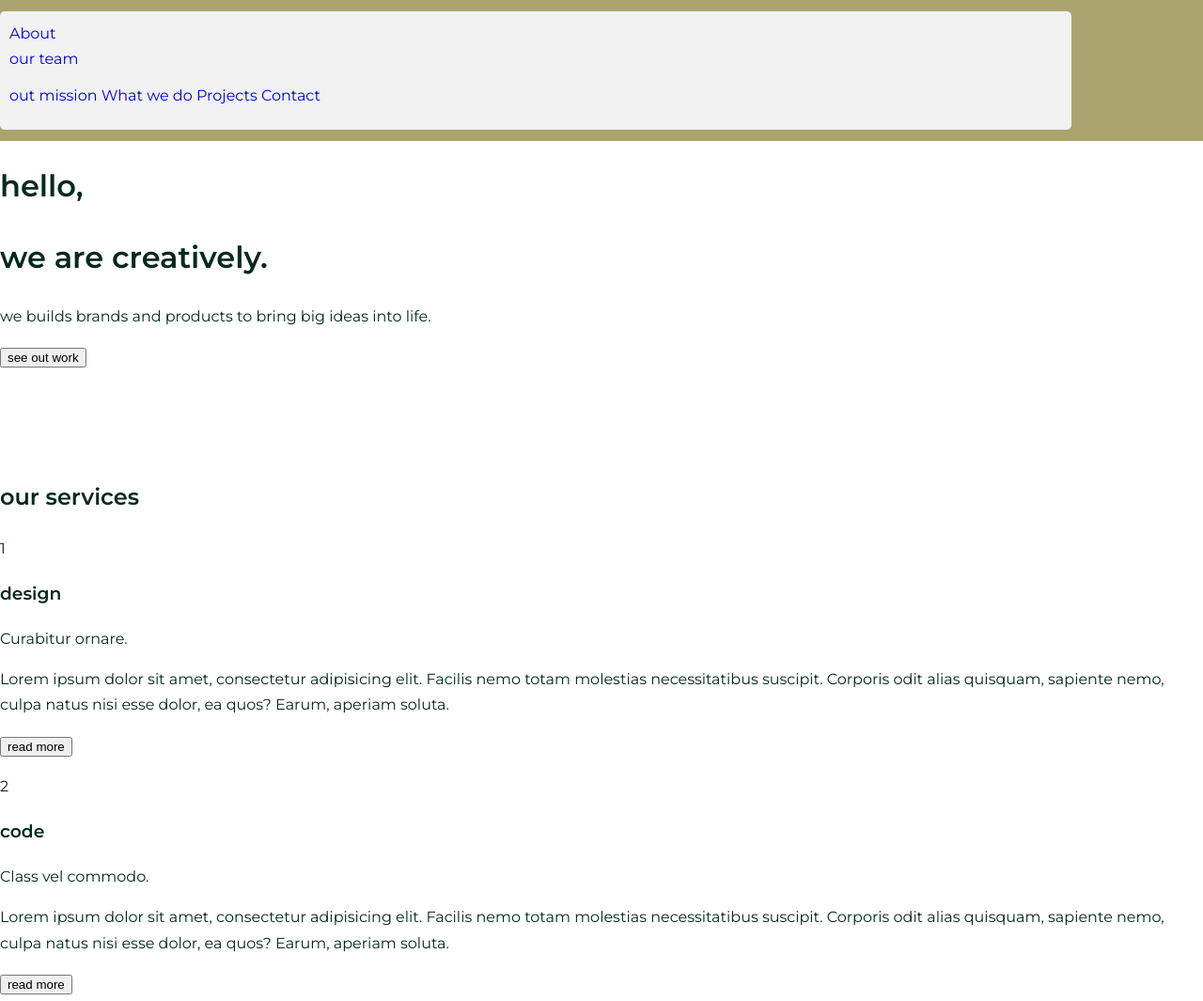
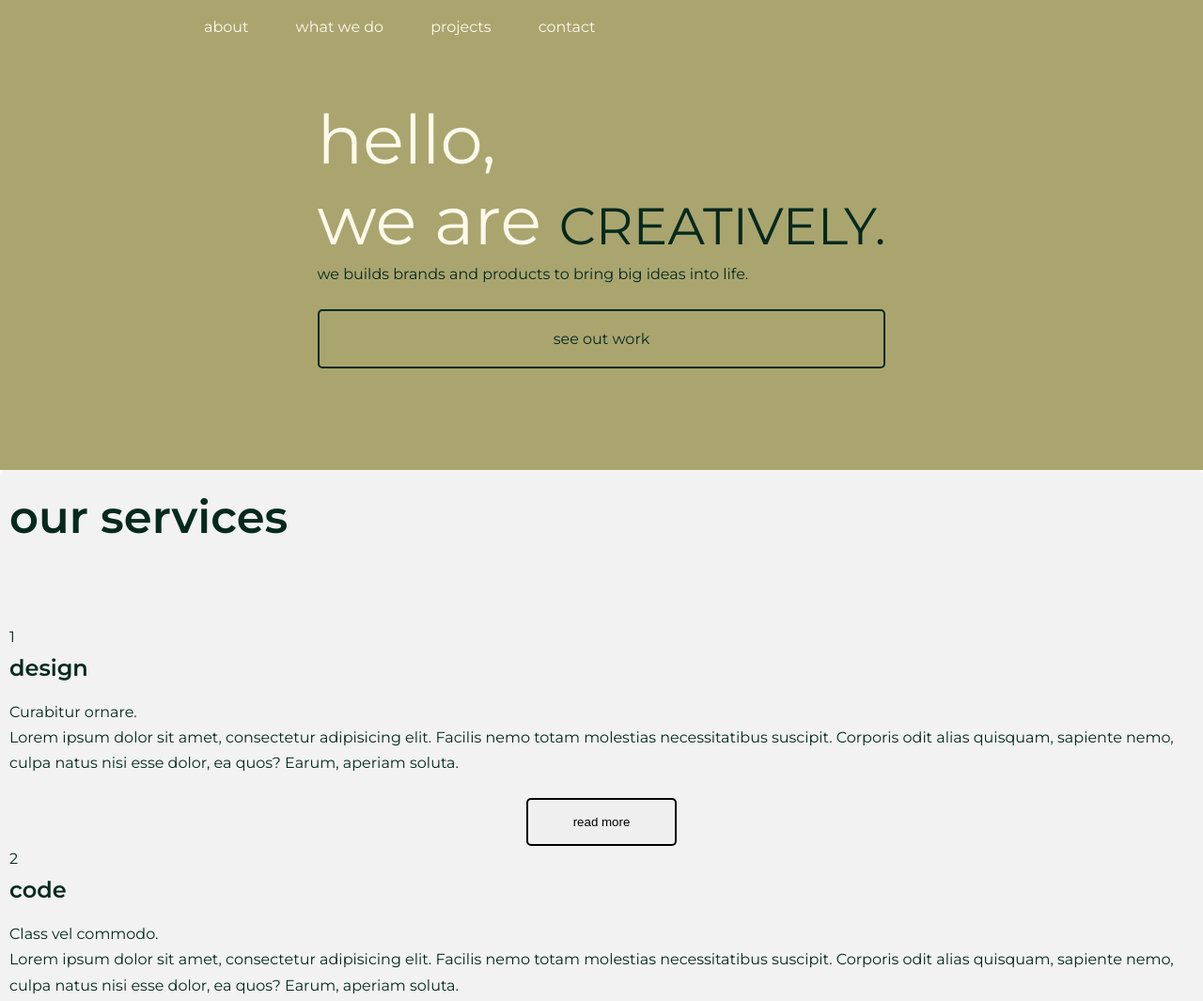
Before and after one commit to Haruk/Kodilla-fullstack-bootcamp-CSS-projekt1, a website: page index.html in a window 1280 px wide. Shown: the top 1065 px of the page at 94% size. Drawn offline with Linux system fonts and the light colour scheme.

Commit message:
Minor changes to html structure. Add styles to navbar and header section

```diff
--- a/index.html
+++ b/index.html
@@ -11,51 +11,56 @@
     <link rel="stylesheet" href="https://use.fontawesome.com/releases/v6.0.0/css/all.css">
     <link rel="stylesheet" href="./css/style.css">
 </head>
-<body>
-    <nav class="navigation">
-        <div class="container navbar">
+<body id="home">
+    <header class="hero">
+        <div class="navbar" id="navbar">
+            <nav>
                 <ul>
-                <li><a href="#">About</a>
-                    <ul>
-                        <li><a href="#">our team</a></li>
-                        <li><a href="#">out mission</a></li>
+                    <li class="dropdown"><a href="#">about</a>
+                        <div class="dropdown-content">
+                            <a href="#">team</a>
+                            <a href="#">values</a>
+                        </div>
+                    </li>
+                    <li><a href="#services">what we do</a></li>
+                    <li><a href="#projects">projects</a></li>
+                    <li><a href="#contact">contact</a></li>
                 </ul>
-                </li>
-                <li><a href="#services">What we do</a></li>
-                <li><a href="#projects">Projects</a></li>
-                <li><a href="#contact">Contact</a></li>
-            </ul>
+            </nav>
         </div>
-    </nav>
-    <header>
-        <div class="title">
+        <div class="content">
+            <div class="content-inner">
                 <h1>hello, </h1>
-            <h1>we are <strong>creatively.</strong></h1>
+                <h1>we are <span>creatively.</span></h1>
                     <p>we builds brands and products to bring big ideas into life.</p>
-            <button class="button">see out work</button>
+                    <a href="#" class="button btn-frame">see out work</a>
             </div>
+        </div>
+
     </header>
-    <section class="section-main" id="services">
+
+    <section id="services">
+        <div class="container">
             <h2 class="title-section">our services</h2>
             <div class="wrapper">
-            <div class="services-list">
+
                 <div class="content-list">
                     <p class="number-background">1</p>
-                    <h3 class="h3-title">design</h3>
+                    <h3 >design</h3>
                     <p class="bold">Curabitur ornare.</p>
                     <p class="text">Lorem ipsum dolor sit amet, consectetur adipisicing elit. Facilis nemo totam molestias necessitatibus suscipit. Corporis odit alias quisquam, sapiente nemo, culpa natus nisi esse dolor, ea quos? Earum, aperiam soluta.</p>
                     <button class="button green">read more</button>
                 </div>
                 <div class="content-list">
                     <p class="number-background">2</p>
-                    <h3 class="h3-title">code</h3>
+                    <h3 >code</h3>
                     <p class="bold">Class vel commodo.</p>
                     <p class="text">Lorem ipsum dolor sit amet, consectetur adipisicing elit. Facilis nemo totam molestias necessitatibus suscipit. Corporis odit alias quisquam, sapiente nemo, culpa natus nisi esse dolor, ea quos? Earum, aperiam soluta.</p>
                     <button class="button red">read more</button>
                 </div>
                 <div class="content-list">
                     <p class="number-background">3</p>
-                    <h3 class="h3-title">marketing</h3>
+                    <h3 >marketing</h3>
                     <p class="bold">Donec fringilla.</p>
                     <p class="text">Lorem ipsum dolor sit amet, consectetur adipisicing elit. Facilis nemo totam molestias necessitatibus suscipit. Corporis odit alias quisquam,   sapiente nemo, culpa natus nisi esse dolor, ea quos? Earum, aperiam soluta.</p>
                     <button class="button blue">read more</button>
@@ -69,28 +74,28 @@
             <div class="work-list">
                 <img src="./assets/1.jpeg" alt="" class="box-style">
                 <div class="color-box"></div>
-                <h3 class="title">vertigo</h3>
+                <h3 >vertigo</h3>
                 <p class="text">Lorem ipsum dolor sit amet consectetur adipisicing elit. <strong>Vivamus suscipit.</strong></p>
                 <button class="button no-frame">read more</button>
             </div>
             <div class="work-list">
                 <img src="./assets/2.jpeg" alt="" class="box-style">
                 <div class="color-box"></div>
-                <h3 class="title">eloquence</h3>
+                <h3 >eloquence</h3>
                 <p class="text">Lorem ipsum dolor sit amet consectetur adipisicing elit. <strong>Curabitur pretium.</strong></p>
                 <button class="button no-frame">read more</button>
             </div>
             <div class="work-list">
                 <img src="./assets/3.jpeg" alt="" class="box-style">
                 <div class="color-box"></div>
-                <h3 class="title">lithe</h3>
+                <h3>lithe</h3>
                 <p class="text">Lorem ipsum dolor sit amet consectetur adipisicing elit. <strong>Donec et vestibulum.</strong></p>
                 <button class="button no-frame">read more</button>
             </div>
             <div class="work-list">
                 <img src="./assets/4.jpeg" alt="" class="box-style">
                 <div class="color-box"></div>
-                <h3 class="title">serendipity</h3>
+                <h3 >serendipity</h3>
                 <p class="text">Lorem ipsum dolor sit amet consectetur adipisicing elit. <strong>Mauris vel maximus.</strong></p>
                 <button class="button no-frame">read more</button>
             </div>
--- a/style.scss
+++ b/style.scss
@@ -4,64 +4,160 @@ $secondary-color: #fff9eb;
 $background-color-primary: #f5ead0;
 $background-color-secondary: #aaa56f;
 $font-main: 'Montserrat', sans-serif;
+$transition: 0.5s;
 
 // Global
 *, *::before, ::after {
     box-sizing: border-box;
+    margin: 0;
+    padding: 0;
 }
 
 body {
-   margin: 0;
    font-family: $font-main;
    color: $primary-color;
+   background-color: #fff;
    font-size: 16px;
    line-height: 1.7;
 }
 
-.container {
-   max-width: 1140px;
-   padding: 0 20px;
+ul {
+  list-style: none;
+}
+
+a {
+  text-decoration: none;
+}
+
+h1 {
+  font-weight: 400;
+  font-size: 72px;
+  color: $secondary-color;
+  line-height: 1.2;
 
 }
 
-section {
-    padding: 96px 0;
+h2 {
+  font-size: 48px;
+  margin-bottom: 72px;
 }
+
+h3 {
+  font-size: 24px;
+  margin-bottom: 12px;
+}
+
+img {
+  width: 100%;
+}
+
+
+// Utilities
+
+.button {
+  display: block;
+  min-width: 160px;
+  margin: 24px auto 0 auto;
+  padding: 16px;
+  border-radius: 5px;
+  text-align: center;
+  text-decoration: none;
+  cursor: pointer;
+  border-width: 2px;
+  border-style: solid;
+}
+
+// Hero section
+
+.hero {
+  background-color: $background-color-secondary;
+  display: block;
+  height: 500px;
+  padding: 15px 15%;
+}
+
 
 // Navigation
 
-.navigation {
-    background-color: $background-color-secondary;
-    padding: 12px 0;
+.navbar {
+  background-color: $background-color-secondary;
+  height: 70px;
+  font-size: 16px;
+}
+
+.navbar ul {
+  display: flex;
+  align-items: center;
+  justify-content: flex-start;
+}
+
+.navbar a {
+  color: $secondary-color;
+  padding: 10px 20px;
+  margin: 5px;
+}
+
+.navbar a:hover {
+  border-bottom: $secondary-color 2px solid;
 
 }
 
-.navigation ul {
-    margin: 0;
-    padding: 0;
-    list-style-type: none;
-    text-decoration: none;
+// Navigation dropdown
+
+.dropdown {
+  position: relative;
+  display: inline-block;
 }
 
-.navigation li {
-    display: inline-block;
+.dropdown-content {
+  display: none;
+  position: absolute;
+  background-color: $background-color-primary;
+  min-width: 120px;
+  z-index: 1;
 }
 
-.navigation a:link {
-    text-decoration: none;
+.dropdown-content a {
+  color: $primary-color;
+  text-decoration: none;
+  display: block;
 }
 
-.navigation a:hover {
-    background-color: $secondary-color;
+.dropdown:hover .dropdown-content {
+  display: block;
+}
+/* header */
+
+.hero .content {
+  display: flex;
+
 }
 
-.navigation ul ul li {
-    display: block;
-    margin-bottom: 12px;
+.content-inner {
+  margin: auto;
+  padding-top: 20px;
 }
 
+.content-inner span {
+  text-transform: uppercase;
+  color: $primary-color;
+  font-size: 55px;
+}
 
-/* header */
+.content-inner span:hover {
+  color: $secondary-color;
+  transition: $transition;
+}
+
+.btn-frame {
+  color: $primary-color;
+  border-color: $primary-color;
+}
+
+.btn-frame:hover {
+  background-color: $background-color-primary;
+  transition: 0.5s;
+}
 
 /* section */
 
@@ -78,15 +174,16 @@ input[type=text], select, textarea {
   }
 
   input[type=submit] {
-    background-color: #04AA6D;
-    color: white;
+    background-color: $background-color-primary;
+    color: $primary-color;
     padding: 12px 20px;
     border: none;
     cursor: pointer;
   }
 
   input[type=submit]:hover {
-    background-color: #45a049;
+    background-color: $background-color-secondary;
+    color: $background-color-primary;
   }
 
   /* Style the container/contact section */
```
Also changed, not shown: css/style.css, style.css (added). Lines whose indentation alone changed are shown as unchanged.
